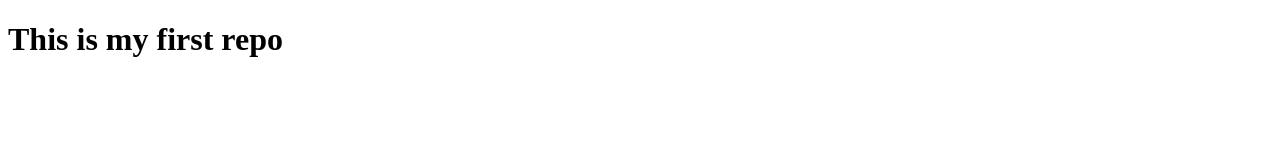
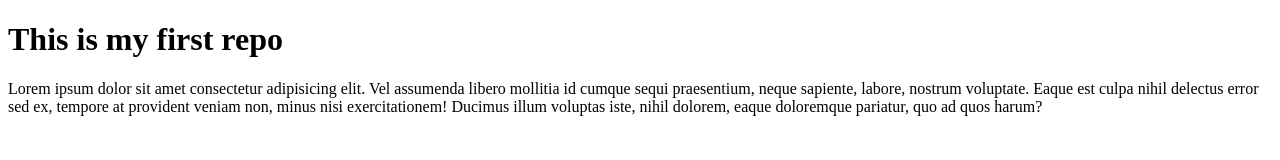
Before and after one commit to jewel-barua-code/my-first-github-repo, a plain HTML site: page index.html in a window 1280 px wide. Drawn offline with Linux system fonts and the light colour scheme.

Commit message:
updated project

```diff
--- a/index.html
+++ b/index.html
@@ -1,11 +1,18 @@
 <!DOCTYPE html>
 <html lang="en">
-<head>
-    <meta charset="UTF-8">
-    <meta name="viewport" content="width=device-width, initial-scale=1.0">
+  <head>
+    <meta charset="UTF-8" />
+    <meta name="viewport" content="width=device-width, initial-scale=1.0" />
     <title>Document</title>
-</head>
-<body>
+  </head>
+  <body>
     <h1>This is my first repo</h1>
-</body>
+    <p>
+      Lorem ipsum dolor sit amet consectetur adipisicing elit. Vel assumenda
+      libero mollitia id cumque sequi praesentium, neque sapiente, labore,
+      nostrum voluptate. Eaque est culpa nihil delectus error sed ex, tempore at
+      provident veniam non, minus nisi exercitationem! Ducimus illum voluptas
+      iste, nihil dolorem, eaque doloremque pariatur, quo ad quos harum?
+    </p>
+  </body>
 </html>
```
